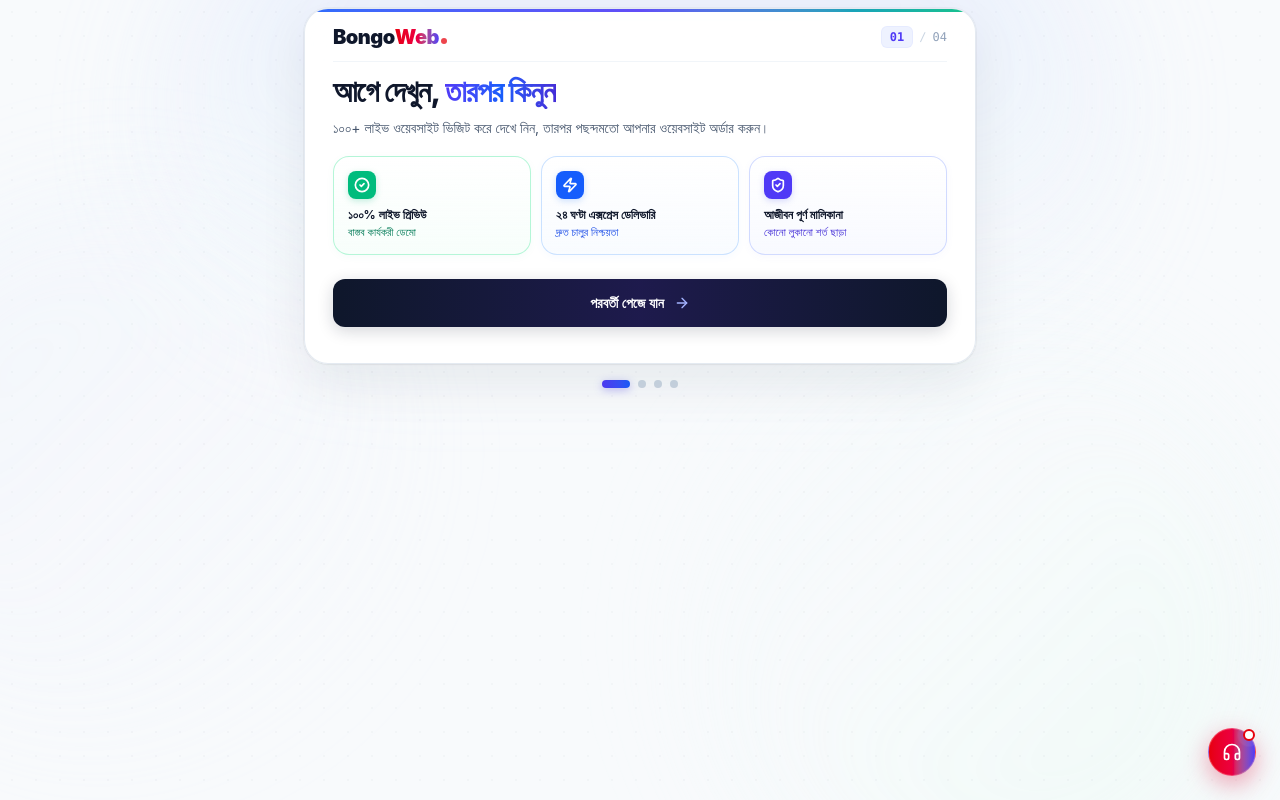
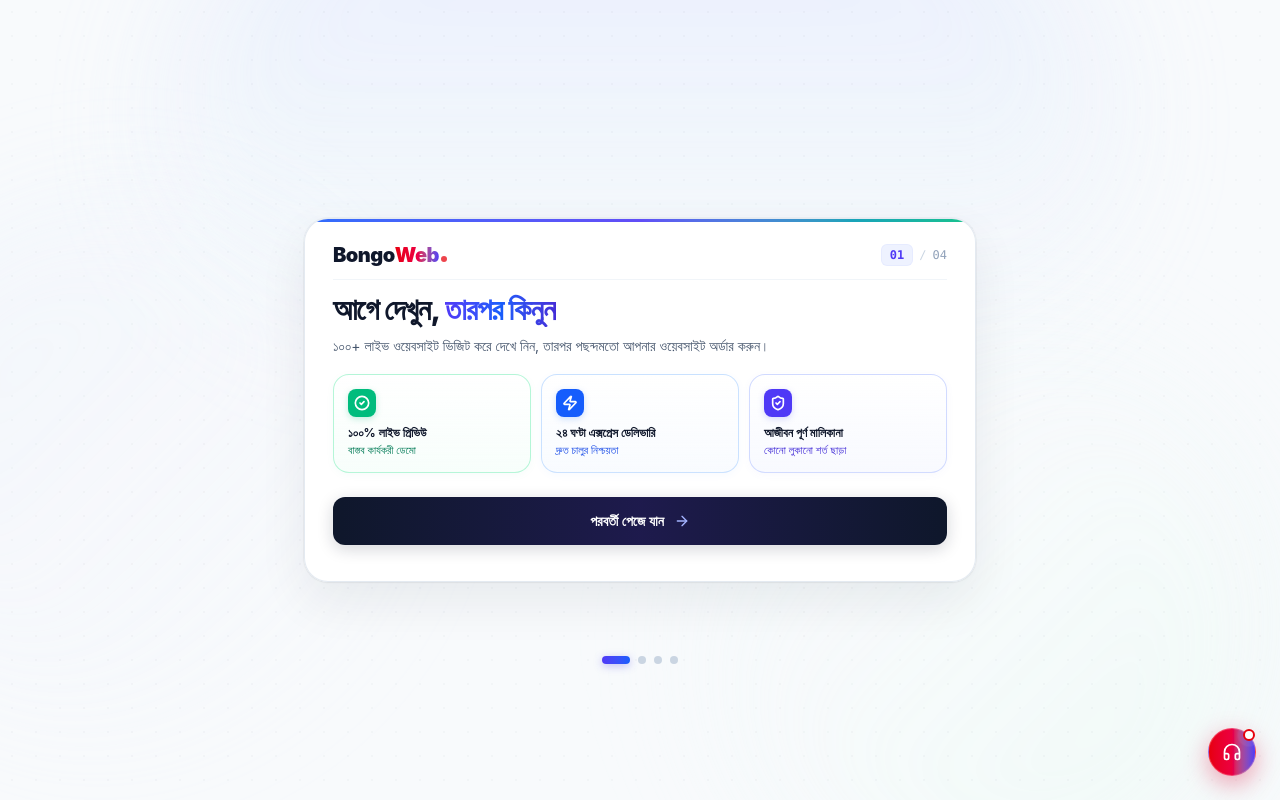
Before and after one commit to BeeGoBD/Bongoweb.xyz, a React (Vite) app: page / in a window 1280 px wide. Built offline with nearby package versions, Linux system fonts and the light colour scheme.

Commit message:
feat: refactor wizard layout for better vertical alignment
Adjusted layout containers to use dynamic viewport height and centering, ensuring consistent vertical spacing for the onboarding wizard across devices.

```diff
--- a/src/App.tsx
+++ b/src/App.tsx
@@ -63,11 +63,14 @@ export default function App() {
 
       {/* Full Page Navigation Router */}
       {currentPage === 'wizard' && (
-        <div className="relative z-10 min-h-screen w-full flex flex-col justify-start items-center px-3 pt-0 sm:pt-1 pb-6 sm:px-6 sm:pb-6 overflow-y-auto">
-          {/* Centered Presentation Slide Deck Container */}
-          <main className="w-full max-w-xl sm:max-w-2xl mt-0 sm:mt-1 flex flex-col items-center">
+        <div className="relative z-10 min-h-screen h-dvh w-full flex flex-col justify-between items-center px-3 sm:px-6 overflow-y-auto">
+          {/* Top 20% Header Space Gap */}
+          <div className="h-[20vh] w-full shrink-0 flex items-center justify-center pointer-events-none" aria-hidden="true" />
+
+          {/* Center 60% Presentation Slide Deck Container */}
+          <main className="w-full max-w-xl sm:max-w-2xl min-h-[60vh] flex flex-col items-center justify-center shrink-0 my-auto">
             {/* Elevated Presentation Slide Card Frame with Top Accent Line */}
-            <div className="w-full bg-white/95 backdrop-blur-2xl rounded-3xl border border-slate-200/90 shadow-[0_20px_50px_rgba(15,23,42,0.07),0_1px_3px_rgba(15,23,42,0.04)] ring-1 ring-black/[0.03] p-5 sm:p-7 pt-2.5 sm:pt-3 transition-all duration-300 relative overflow-hidden">
+            <div className="w-full bg-white/95 backdrop-blur-2xl rounded-3xl border border-slate-200/90 shadow-[0_20px_50px_rgba(15,23,42,0.07),0_1px_3px_rgba(15,23,42,0.04)] ring-1 ring-black/[0.03] p-5 sm:p-7 pt-4 sm:pt-5 transition-all duration-300 relative overflow-hidden">
               {/* Jewel accent bar across top of card */}
               <div className="absolute top-0 left-0 right-0 h-[3px] bg-gradient-to-r from-blue-600 via-indigo-600 to-emerald-500 opacity-90" />
 
@@ -101,9 +104,12 @@ export default function App() {
                 />
               )}
             </div>
+          </main>
 
+          {/* Bottom 20% Footer Space with Slide Dots */}
+          <footer className="h-[20vh] w-full shrink-0 flex flex-col items-center justify-start pt-3 sm:pt-4">
             {/* Micro Slide Deck Indicators - Sleek 4 Dots */}
-            <div className="flex items-center gap-2 mt-4 select-none">
+            <div className="flex items-center gap-2 select-none">
               {[1, 2, 3, 4].map((stepNum) => (
                 <button
                   key={stepNum}
@@ -117,7 +123,7 @@ export default function App() {
                 />
               ))}
             </div>
-          </main>
+          </footer>
         </div>
       )}
 
```
